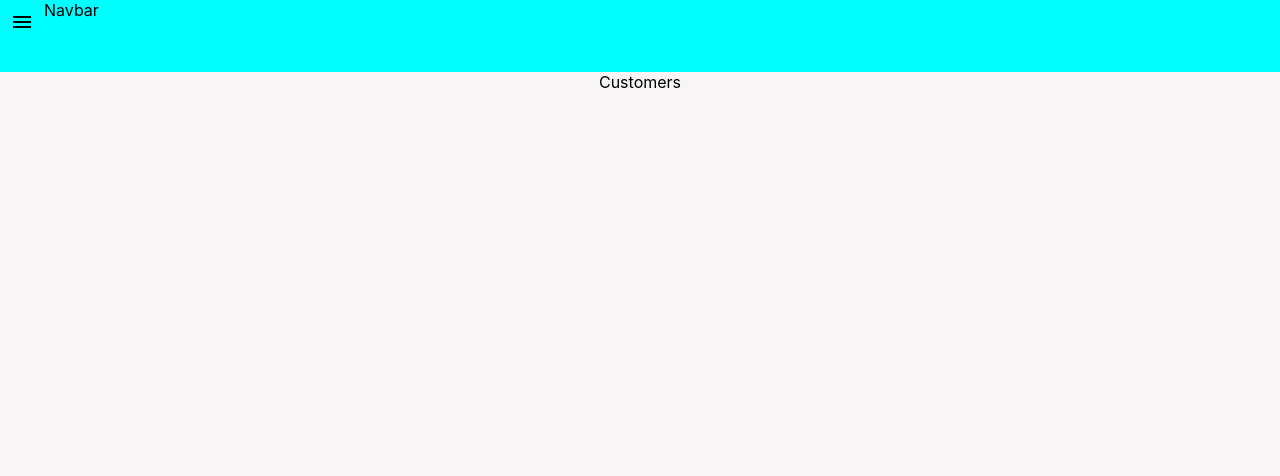
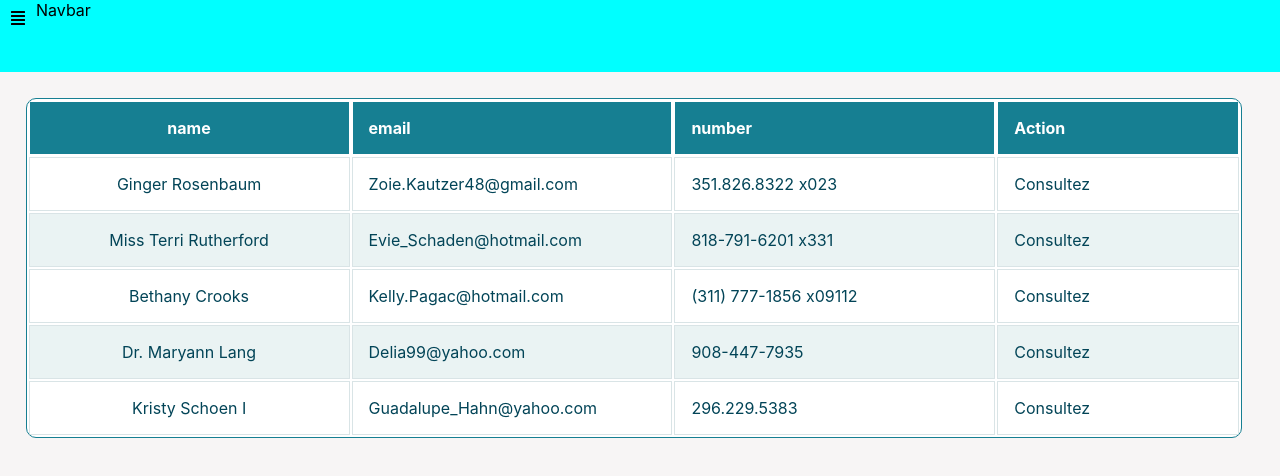
Before and after one commit to Ali3597/Callcenter, a React (Create React App) app in the folder client/: page /Customers in a window 1280 px wide. Shown: the top 476 px of the page. Built offline with nearby package versions, Linux system fonts and the light colour scheme.

Commit message:
component tab

```diff
--- a/client/package.json
+++ b/client/package.json
@@ -3,13 +3,12 @@
   "version": "0.1.0",
   "private": true,
   "dependencies": {
-    "@material-ui/core": "^4.12.3",
-    "@material-ui/icons": "^4.11.2",
     "@testing-library/jest-dom": "^5.16.2",
     "@testing-library/react": "^12.1.4",
     "@testing-library/user-event": "^13.5.0",
     "react": "^17.0.2",
     "react-dom": "^17.0.2",
+    "react-icons": "^4.3.1",
     "react-router-dom": "^6.2.2",
     "react-scripts": "5.0.0",
     "web-vitals": "^2.1.4"
@@ -37,5 +36,8 @@
       "last 1 firefox version",
       "last 1 safari version"
     ]
+  },
+  "devDependencies": {
+    "@faker-js/faker": "^6.0.0-beta.0"
   }
 }
--- a/client/src/components/Aside.css
+++ b/client/src/components/Aside.css
@@ -15,5 +15,25 @@
   width: 100%;
   height: 8vh;
   cursor: pointer;
-  text-align: center;
+
+  display: flex;
 }
+
+.tab a {
+  height: 100%;
+  width: 100%;
+  text-decoration: none;
+  display: flex;
+  justify-content: center;
+  align-items: center;
+  color: black;
+  font-size: 21px;
+  font-weight: 700;
+}
+.tab a.active {
+  background-color: red;
+}
+
+.tab a:hover {
+  background-color: red;
+}
--- a/client/src/components/Aside.jsx
+++ b/client/src/components/Aside.jsx
@@ -1,21 +1,21 @@
 import './Aside.css'
-import { Link } from "react-router-dom";
+import { NavLink } from "react-router-dom";
 export const Aside = ({isOpened}) => {
     return <div className={`${isOpened ? "opened" : ""} aside`}>
         <div className="tab">
-     <Link to="/">Home</Link>
+     <NavLink to="/">Home</NavLink>
         </div>
         <div className="tab">
-<Link to="/Calls">Calls</Link>
+<NavLink to="/Calls">Calls</NavLink>
         </div>
         <div className="tab">
-<Link to="/customers">Customers</Link>
+<NavLink to="/customers">Customers</NavLink>
         </div>
         <div className="tab">
-<Link to="/requests">Requests</Link>
+<NavLink to="/requests">Requests</NavLink>
         </div>
         <div className="tab">
-<Link to="/reports">Reports</Link>
+<NavLink to="/reports">Reports</NavLink>
         </div>
     </div>
 }
--- a/client/src/components/Navbar.jsx
+++ b/client/src/components/Navbar.jsx
@@ -1,12 +1,14 @@
 import './Navbar.css'
-import MenuIcon from "@material-ui/icons/Menu";
-import ChevronLeftIcon from "@material-ui/icons/ChevronLeft";
+
+import { FaChevronLeft } from "react-icons/fa";
+import { FaAlignJustify } from "react-icons/fa";
+
 
 
 export const Navbar = ({isOpened,setIsOpened}) => {
     return <div className="navbar">
         <div className="icon" onClick={() => setIsOpened(!isOpened)}>
-    {isOpened ? <ChevronLeftIcon /> : <MenuIcon />}
+    {isOpened ? <FaChevronLeft /> : <FaAlignJustify />}
         </div>
         Navbar
 
--- /dev/null
+++ b/client/src/components/Tab.css
@@ -0,0 +1,70 @@
+.responstable {
+  margin: 2%;
+  width: 95%;
+  overflow: hidden;
+  background: #fff;
+  color: #024457;
+  border-radius: 10px;
+  border: 1px solid #167f92;
+}
+.responstable tr {
+  border: 1px solid #d9e4e6;
+}
+.responstable tr:nth-child(odd) {
+  background-color: #eaf3f3;
+}
+.responstable th {
+  display: none;
+  border: 1px solid #fff;
+  background-color: #167f92;
+  color: #fff;
+  padding: 1em;
+}
+.responstable th:first-child {
+  display: table-cell;
+  text-align: center;
+}
+.responstable th:nth-child(2) {
+  display: table-cell;
+}
+.responstable th:nth-child(2) span {
+  display: none;
+}
+.responstable th:nth-child(2):after {
+  content: attr(data-th);
+}
+@media (min-width: 480px) {
+  .responstable th:nth-child(2) span {
+    display: block;
+  }
+  .responstable th:nth-child(2):after {
+    display: none;
+  }
+}
+.responstable td {
+  display: block;
+  word-wrap: break-word;
+  max-width: 7em;
+}
+.responstable td:first-child {
+  display: table-cell;
+  text-align: center;
+  border-right: 1px solid #d9e4e6;
+}
+@media (min-width: 480px) {
+  .responstable td {
+    border: 1px solid #d9e4e6;
+  }
+}
+.responstable th,
+.responstable td {
+  text-align: left;
+  margin: 0.5em 1em;
+}
+@media (min-width: 480px) {
+  .responstable th,
+  .responstable td {
+    display: table-cell;
+    padding: 1em;
+  }
+}
--- /dev/null
+++ b/client/src/components/Tab.js
@@ -0,0 +1,23 @@
+import "./Tab.css";
+
+export const Tab = ({ columns, rows }) => {
+  console.log(rows);
+  return (
+    <table class="responstable">
+      <tr>
+        {columns.map((column) => (
+          <th key={column}>{column}</th>
+        ))}
+        <th>Action</th>
+      </tr>
+      {rows.map((row, index) => (
+        <tr key={row.id}>
+          {columns.map((column, index) => (
+            <td key={index}>{row[column]}</td>
+          ))}
+          <td key={index}>Consultez</td>
+        </tr>
+      ))}
+    </table>
+  );
+};
--- /dev/null
+++ b/client/src/pages/Customers/Customers.js
@@ -0,0 +1,18 @@
+import "./Customers.css";
+import { Tab } from "../../components/Tab";
+const { faker } = require("@faker-js/faker");
+
+let customers = [];
+for (let i = 0; i < 5; i++) {
+  customers[i] = {
+    id: faker.datatype.uuid(),
+    name: faker.name.findName(),
+    email: faker.internet.email(),
+    number: faker.phone.phoneNumber(),
+  };
+}
+customers.map((customer) => console.log(customer["id"]));
+console.log(customers);
+export const Customers = () => {
+  return <Tab rows={customers} columns={["name", "email", "number"]} />;
+};
--- a/client/src/pages/Customers/Customers.jsx
+++ /dev/null
@@ -1,6 +0,0 @@
-import './Customers.css'
-
-
-export const Customers = () => {
-    return <div>Customers</div>
-}
```
Also changed, not shown: 1 other file (tests, documents, lock files or other folders).
